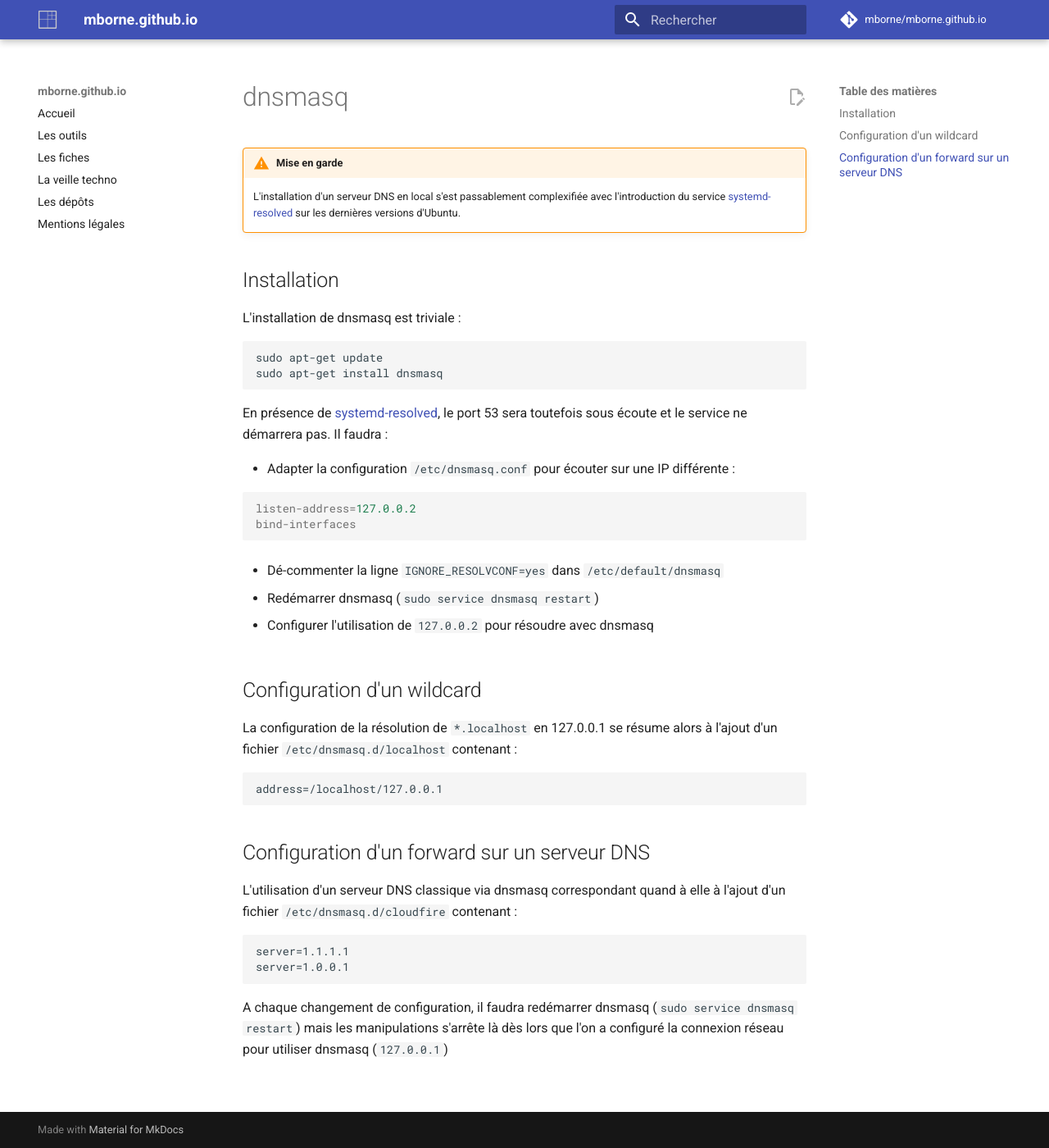
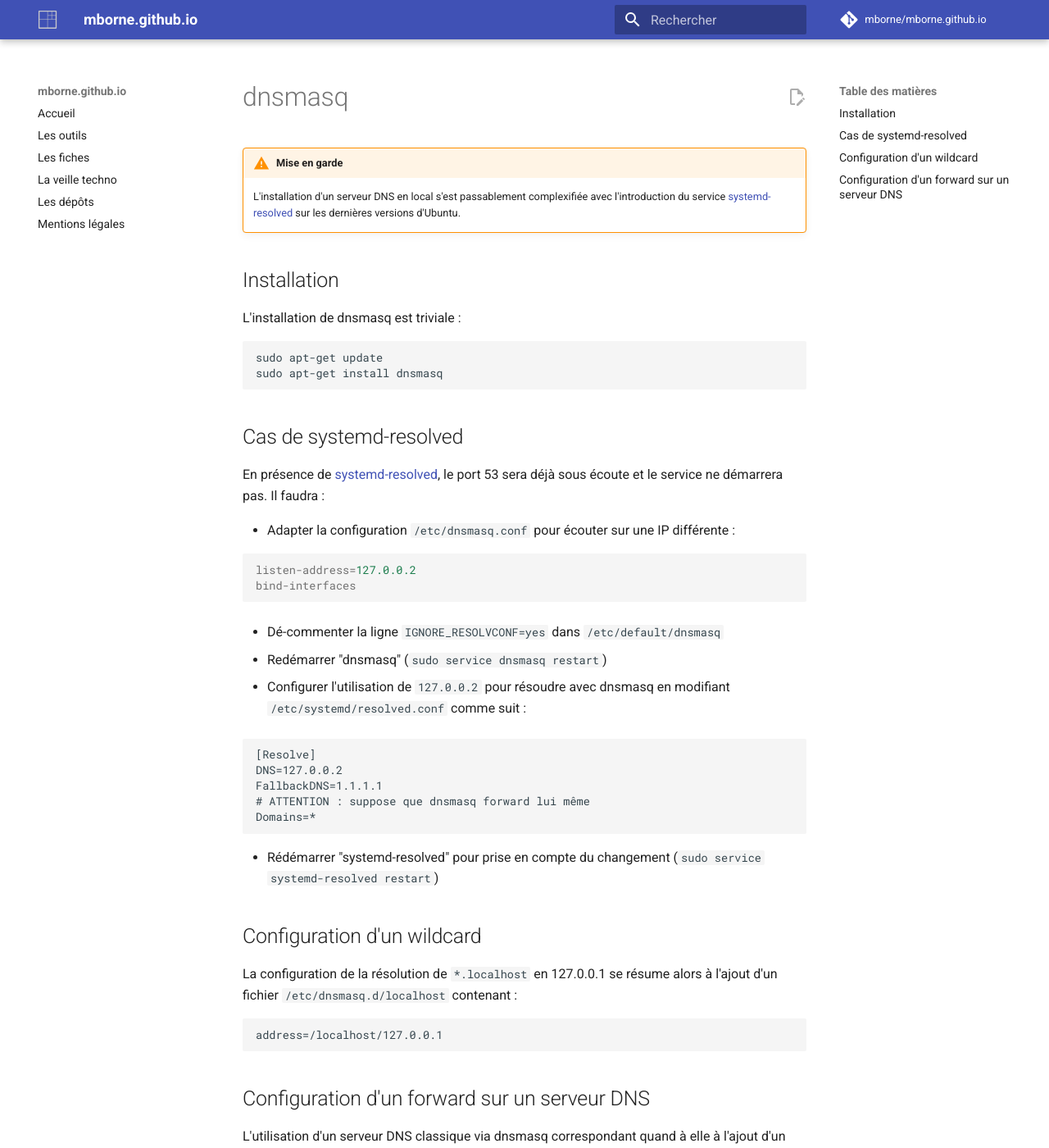
Before and after one commit to mborne/mborne.github.io, an MkDocs documentation site: the page built from docs/outils/dnsmasq/index.md, in a window 1280 px wide and 1400 px high. Shown: the whole window at 82% size. Built offline with MkDocs 1.6.1 and Material for MkDocs 9.7.7, drawn with Linux system fonts in a browser that asks for light colours; plug-ins that fetch from the network failed and are left out; comment, search, counter and statistics services are not loaded.

Commit message:
docs: merge old notes about systemd-resolved in dnsmasq

````diff
--- a/docs/outils/dnsmasq/index.md
+++ b/docs/outils/dnsmasq/index.md
@@ -13,7 +13,9 @@
 sudo apt-get install dnsmasq
 ```
 
-En présence de [systemd-resolved](systemd-resolved.md), le port 53 sera toutefois sous écoute et le service ne démarrera pas. Il faudra :
+## Cas de systemd-resolved
+
+En présence de [systemd-resolved](https://www.linuxtricks.fr/wiki/systemd-la-resolution-de-nom-avec-systemd-resolved), le port 53 sera déjà sous écoute et le service ne démarrera pas. Il faudra :
 
 * Adapter la configuration `/etc/dnsmasq.conf` pour écouter sur une IP différente :
 
@@ -24,9 +26,21 @@
 
 * Dé-commenter la ligne `IGNORE_RESOLVCONF=yes` dans `/etc/default/dnsmasq`
 
-* Redémarrer dnsmasq (`sudo service dnsmasq restart`)
+* Redémarrer "dnsmasq" (`sudo service dnsmasq restart`)
 
-* Configurer l'utilisation de `127.0.0.2` pour résoudre avec dnsmasq
+* Configurer l'utilisation de `127.0.0.2` pour résoudre avec dnsmasq en modifiant `/etc/systemd/resolved.conf` comme suit :
+
+```conf
+[Resolve]
+DNS=127.0.0.2
+FallbackDNS=1.1.1.1
+# ATTENTION : suppose que dnsmasq forward lui même
+Domains=*
+```
+
+* Rédémarrer "systemd-resolved" pour prise en compte du changement (`sudo service systemd-resolved restart`)
+
+
 
 ## Configuration d'un wildcard
 
````
